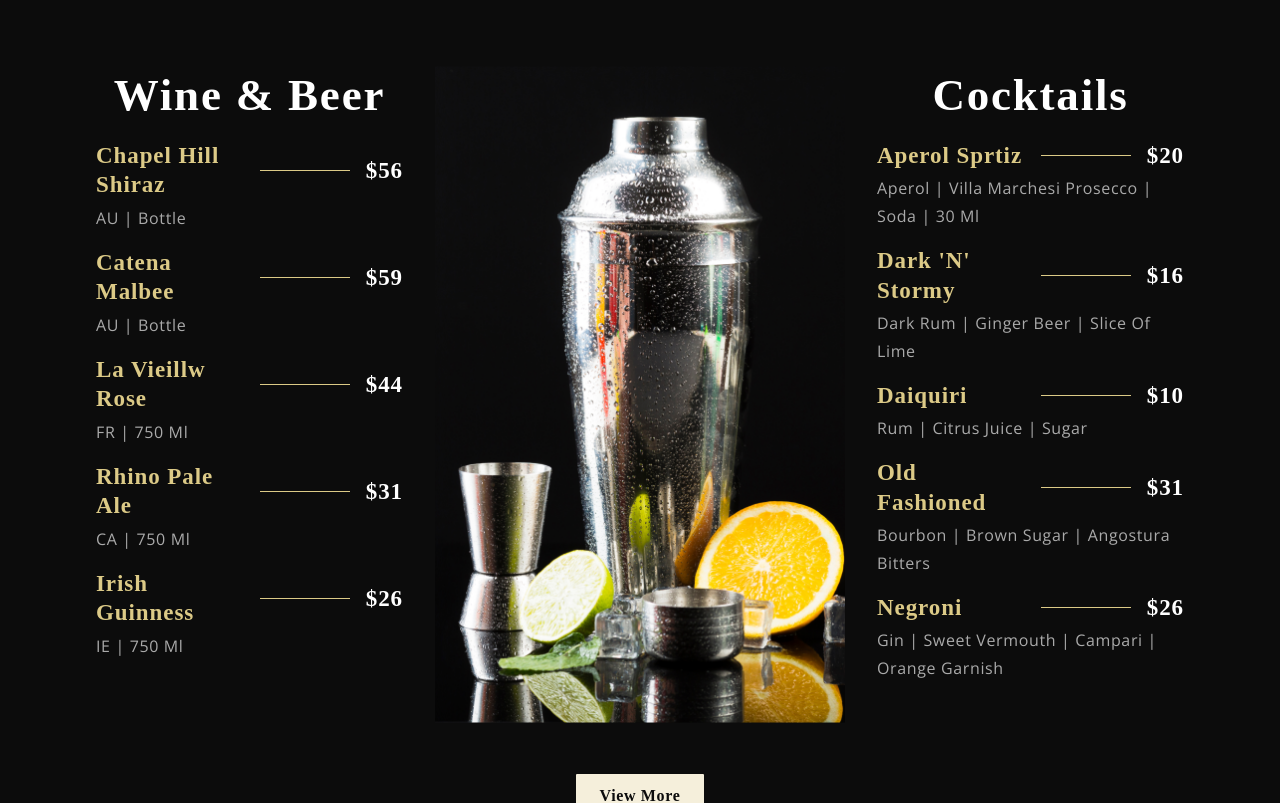
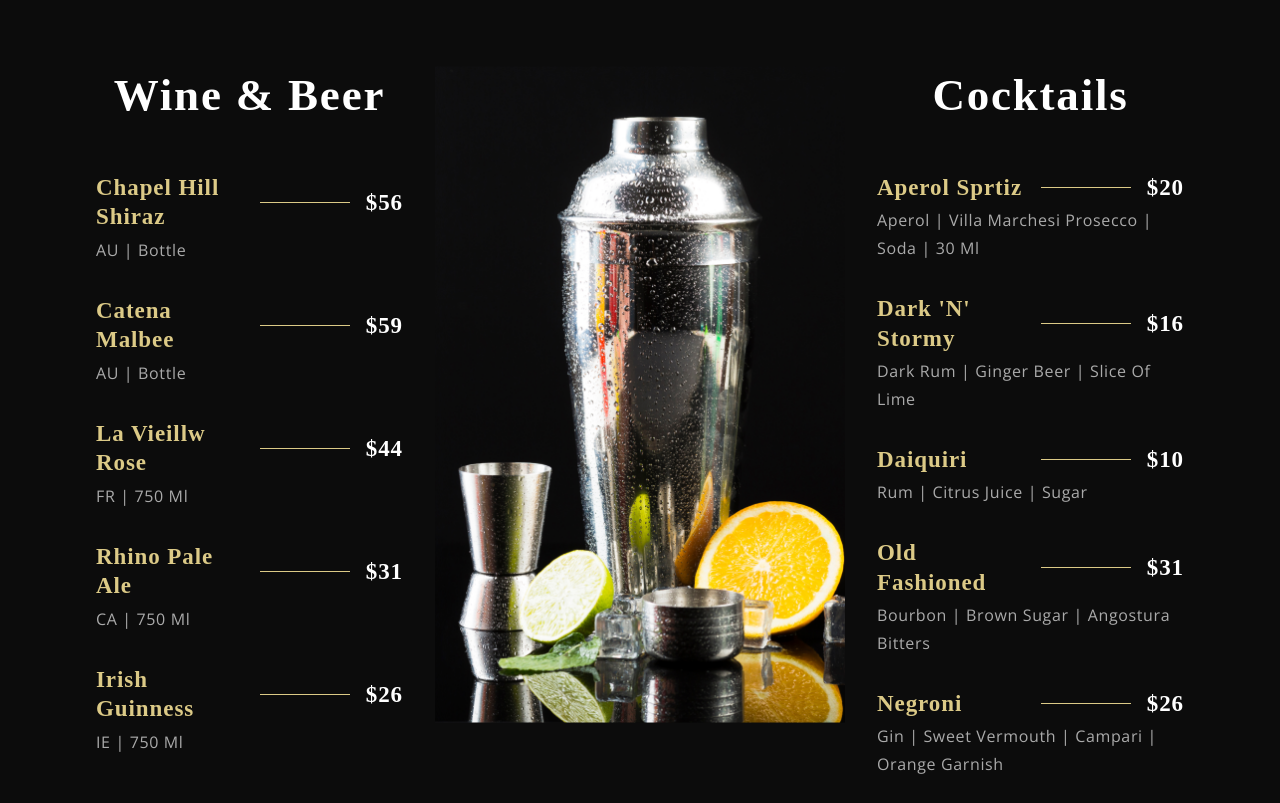
Before and after one commit to roliveira527/fine-dining-project, a React (Create React App) app: page / in a window 1280 px wide. Shown: the part 2360-3163 px from the top of the page. Built offline with nearby package versions, Linux system fonts and the light colour scheme; a web font is replaced by a local one.

Commit message:
Fixed issue with image clipping

```diff
--- a/src/container/Menu/SpecialMenu.jsx
+++ b/src/container/Menu/SpecialMenu.jsx
@@ -1,43 +1,42 @@
 import React from 'react';
 
 import { SubHeading, MenuItem } from '../../components';
-import { images, data } from '../../constants';
+import { data, images } from '../../constants';
 import './SpecialMenu.css';
 
 const SpecialMenu = () => (
-  <div className='app__specialMenu flex__center section__padding' id='menu'>
-    <div className='app__specialMenu-title'>
-      <SubHeading title='Menu that fits your palatte' />
-      <h1 className='headtext__cormorant'>Today's Special</h1>
+  <div className="app__specialMenu flex__center section__padding" id="menu">
+    <div className="app__specialMenu-title">
+      <SubHeading title="Menu that fits your palatte" />
+      <h1 className="headtext__cormorant">Today&apos;s Special</h1>
     </div>
 
-    <div className='app__specialMenu-menu'>
-      <div className='app__specialMenu-menu_wine flex__center'>
-        <p className='app__specialMenu-menu_heading'>Wine & Beer</p>
-        <div className='app__specialMenu-menu_items'>
+    <div className="app__specialMenu-menu">
+      <div className="app__specialMenu-menu_wine  flex__center">
+        <p className="app__specialMenu-menu_heading">Wine & Beer</p>
+        <div className="app__specialMenu_menu_items">
           {data.wines.map((wine, index) => (
-            <MenuItem key={wine.title + index} title={wine.title} price={wine.price} tags={wine.tags}/>
+            <MenuItem key={wine.title + index} title={wine.title} price={wine.price} tags={wine.tags} />
           ))}
         </div>
       </div>
 
-      <div className='app__specialMenu-menu_img'>
-        <img src={images.menu} alt='menu img'/>
+      <div className="app__specialMenu-menu_img">
+        <img src={images.menu} alt="menu__img" />
       </div>
 
-      <div className='app__specialMenu-menu_cocktails flex__center'>
-        <p className='app__specialMenu-menu_heading'>Cocktails</p>
-        <div className='app__specialMenu-menu_items'>
+      <div className="app__specialMenu-menu_cocktails  flex__center">
+        <p className="app__specialMenu-menu_heading">Cocktails</p>
+        <div className="app__specialMenu_menu_items">
           {data.cocktails.map((cocktail, index) => (
-            <MenuItem key={cocktail.title + index} title={cocktail.title} price={cocktail.price} tags={cocktail.tags}/>
-            ))}
+            <MenuItem key={cocktail.title + index} title={cocktail.title} price={cocktail.price} tags={cocktail.tags} />
+          ))}
         </div>
       </div>
-
     </div>
 
-    <div style={{marginTop: '15px'}}>
-      <button type='button' className='custom__button'>View More</button>
+    <div style={{ marginTop: 15 }}>
+      <button type="button" className="custom__button">View More</button>
     </div>
   </div>
 );
```
